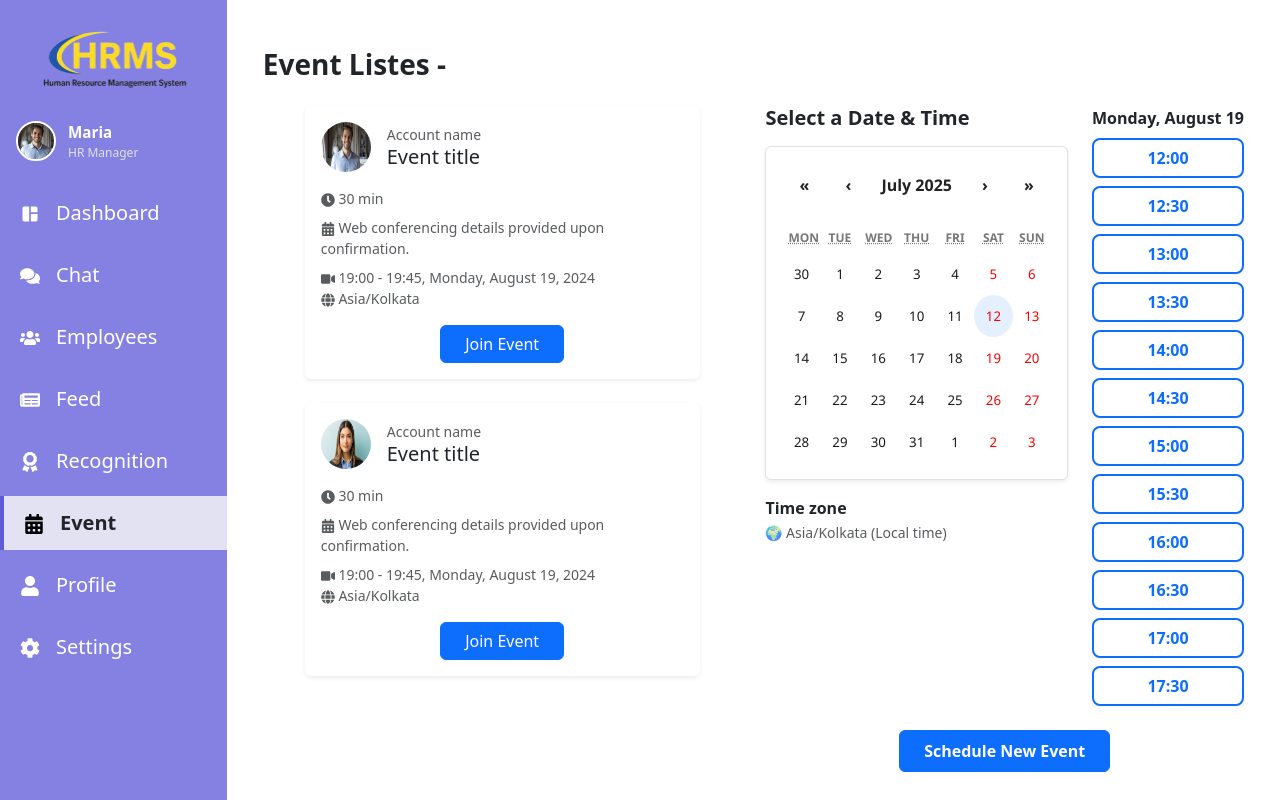
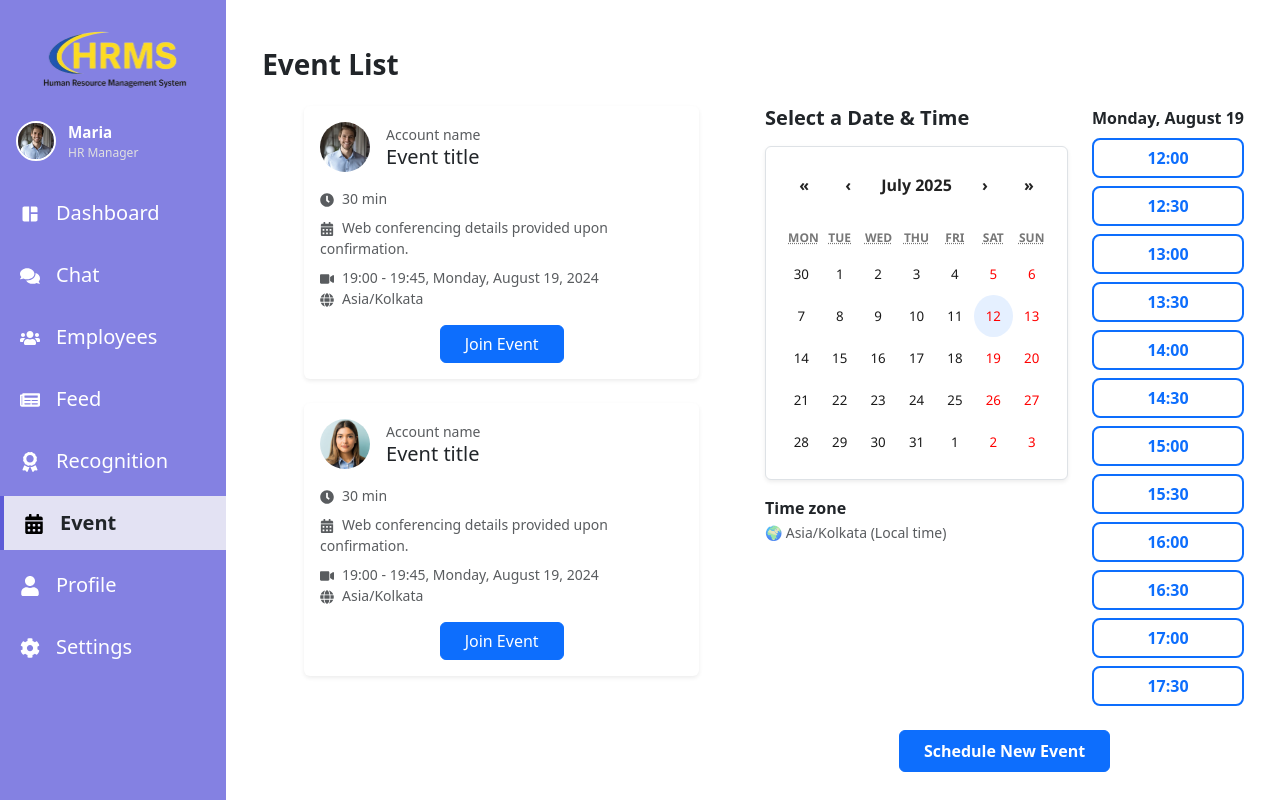
Before and after one commit to LungsomLamnio/HRMS_UptoSkills, a React (Vite) app: page /event in a window 1280 px wide. Built offline with nearby package versions, Linux system fonts and the light colour scheme; a web font is replaced by a local one.

Commit message:
Update Event1.jsx
Fixed all

```diff
--- a/src/components/Event1.jsx
+++ b/src/components/Event1.jsx
@@ -1,4 +1,4 @@
-import React from 'react'
+import React from 'react';
 import Calendar from "react-calendar";
 import "react-calendar/dist/Calendar.css";
 import './Events.css';
@@ -7,7 +7,7 @@ import profile2 from "../assets/EventO.png";
 import { FaClock, FaCalendarAlt, FaVideo, FaGlobe } from "react-icons/fa";
 import { useNavigate } from 'react-router-dom';
 
-export default function Event1 () {
+export default function Event1() {
   const navigate = useNavigate();
 
   const events = [
@@ -32,7 +32,7 @@ export default function Event1 () {
 
   return (
     <div className="container py-4">
-      <h3 className="fw-bold mb-4">Event Listes -</h3>
+      <h3 className="fw-bold mb-4">Event List</h3>
       <div className="row">
         {/* LEFT SIDE */}
         <div className="col-md-5 mx-auto">
@@ -42,9 +42,14 @@ export default function Event1 () {
                 <div className="d-flex align-items-center mb-3">
                   <img
                     src={event.image}
-                    alt="avatar"
+                    alt={event.name}
                     className="me-3"
-                    style={{ width: 50, height: 50, borderRadius: "50%" }}
+                    style={{
+                      width: 50,
+                      height: 50,
+                      borderRadius: "50%",
+                      objectFit: "cover",
+                    }}
                   />
                   <div>
                     <p className="mb-0 text-muted" style={{ fontSize: "14px" }}>
@@ -54,10 +59,16 @@ export default function Event1 () {
                   </div>
                 </div>
                 <ul className="list-unstyled small text-muted mb-3">
-                  <li><FaClock /> 30 min</li>
-                  <li className="my-2"><FaCalendarAlt /> Web conferencing details provided upon confirmation.</li>
-                  <li><FaVideo /> 19:00 - 19:45, Monday, August 19, 2024</li>
-                  <li><FaGlobe /> Asia/Kolkata</li>
+                  <li><FaClock className="me-2" />30 min</li>
+                  <li className="my-2">
+                    <FaCalendarAlt className="me-2" />
+                    Web conferencing details provided upon confirmation.
+                  </li>
+                  <li>
+                    <FaVideo className="me-2" />
+                    19:00 - 19:45, Monday, August 19, 2024
+                  </li>
+                  <li><FaGlobe className="me-2" />Asia/Kolkata</li>
                 </ul>
                 <div className="d-flex justify-content-center">
                   <button className="btn btn-primary px-4">Join Event</button>
```
